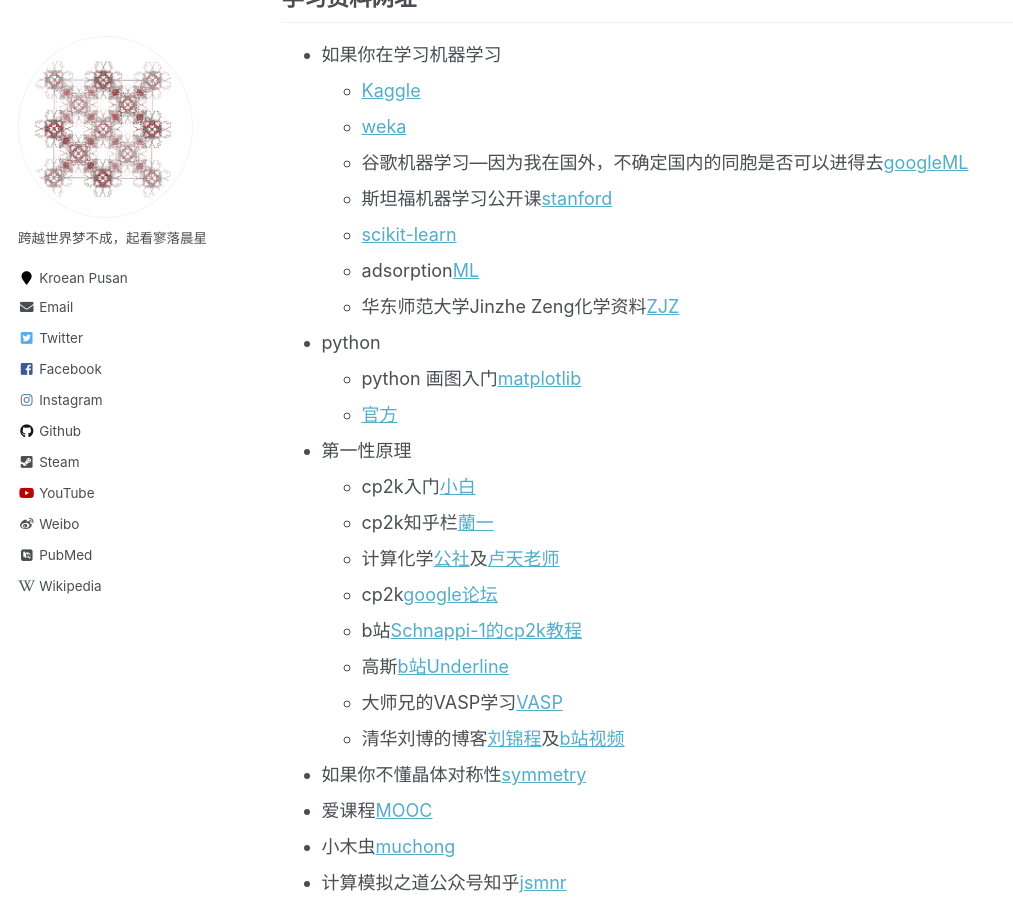
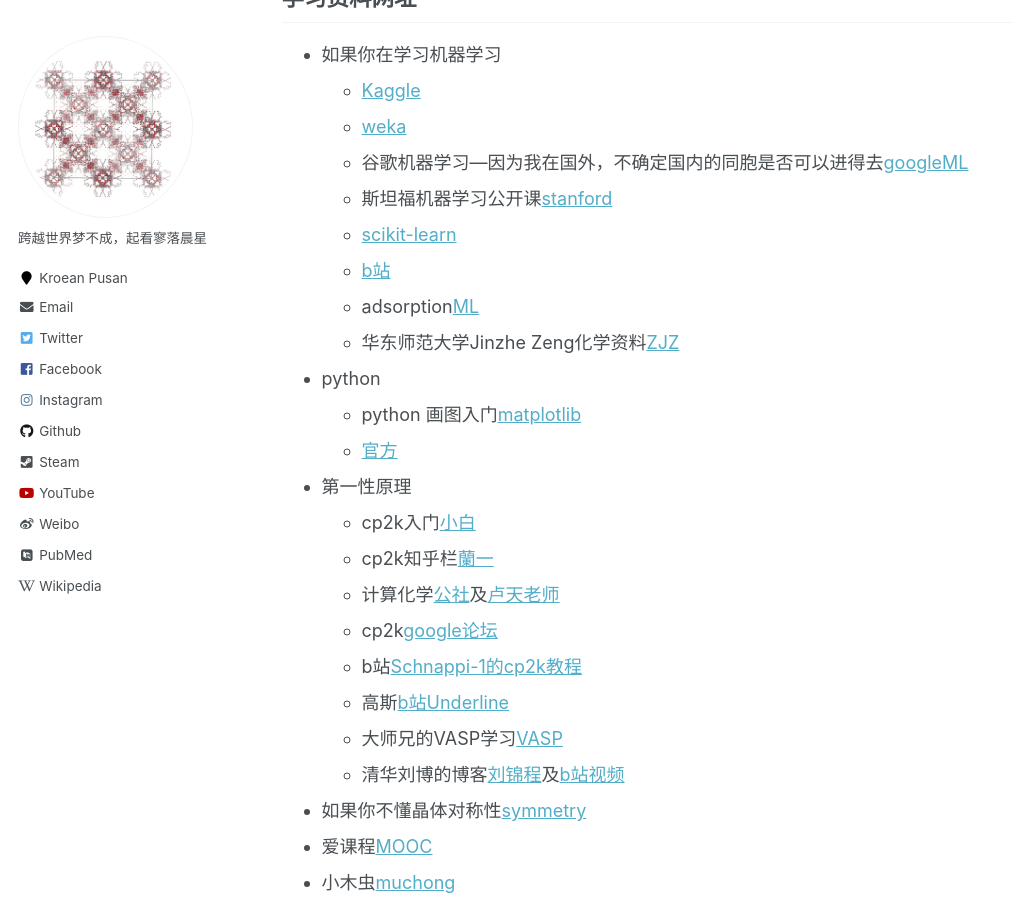
Before and after one commit to sxm13/ZGBshenxiaomoCV.github.io, a Jekyll site: the page built from _pages/markdown.md, in a window 1280 px wide and 900 px high, scrolled down 2496 px. Shown: the whole window, without its empty margins (0-1013 px from the left). Built offline with Jekyll 4.4.1, drawn with Linux system fonts in a browser that asks for light colours; some web fonts are replaced.

Commit message:
Update markdown.md

```diff
--- a/_pages/markdown.md
+++ b/_pages/markdown.md
@@ -79,6 +79,7 @@
   * 谷歌机器学习---因为我在国外，不确定国内的同胞是否可以进得去[googleML](https://developers.google.com/machine-learning/crash-course "googleML")
   * 斯坦福机器学习公开课[stanford](https://www.coursera.org/learn/machine-learning? "ML")
   * [scikit-learn](https://scikit-learn.org/stable/index.html "DL")
+  * [b站](https://space.bilibili.com/97678687/channel/detail?cid=22486 "ML")
   * adsorption[ML](https://ann20-aiche.ipostersessions.com/default.aspx?s=77-31-78-3F-38-F6-7E-22-83-07-0E-35-DF-70-41-E6 "ML")
   * 华东师范大学Jinzhe Zeng化学资料[ZJZ](https://njzjz.win/2019/03/04/ecnuchemistry/menu/ "ZJZ")
 * python
```
